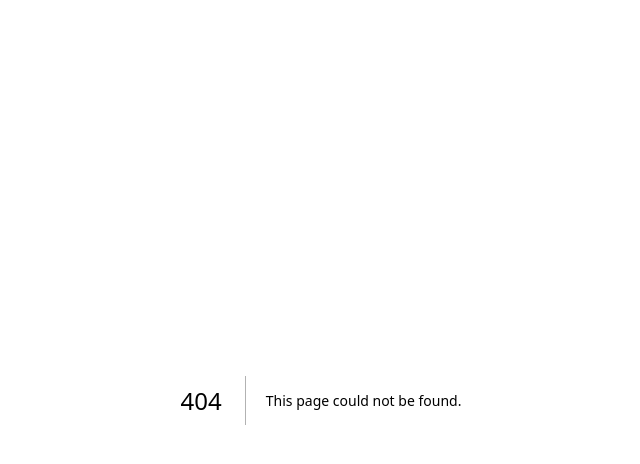
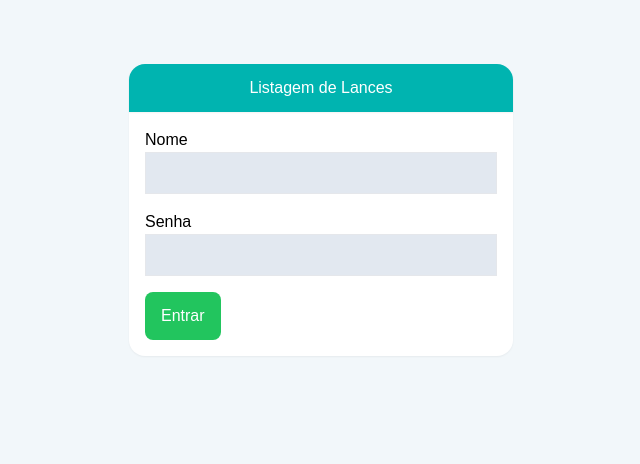
Before and after one commit to leonardoferreira-dev/leonardoferreiradev, a Next.js app: page /admin in a window 1280 px wide. Before the commit this address had no page. Shown: the top 464 px of the page, without its empty margins (319-959 px from the left). Built offline with nearby package versions, Linux system fonts and the light colour scheme.

Commit message:
fix admin

```diff
--- /dev/null
+++ b/app/admin/lances/page.tsx
@@ -0,0 +1,113 @@
+// app/admin/lances.tsx
+"use client";
+
+import { useEffect, useState } from "react";
+import { useRouter } from "next/navigation";
+
+interface Bid {
+  id: number;
+  name: string;
+  contact: string;
+  amount: number;
+  timestamp: string;
+}
+
+export default function LancesPage() {
+  const [bids, setBids] = useState<Bid[]>([]);
+
+  const router = useRouter();
+
+  useEffect(() => {
+    // Verifica se o usuário está autenticado
+    const isLoggedIn = localStorage.getItem("isLoggedIn");
+
+    if (isLoggedIn !== "true") {
+      // Redireciona para a página de administração se não estiver autenticado
+      router.push("/admin");
+      return;
+    }
+
+    // Fetch dos lances se estiver autenticado
+    fetch(`/api/lances`)
+      .then((response) => response.json())
+      .then((data) => {
+        setBids(data.data);
+      })
+      .catch((error) => {
+        console.error("Error fetching bids:", error);
+      });
+  }, [router]);
+
+  function formatPhoneNumber(phone: string): string {
+    // Remove all non-numeric characters
+    const phoneNumber = phone.replace(/\D/g, "");
+    // Format the number for WhatsApp
+    return `https://wa.me/${phoneNumber}`;
+  }
+
+  const isLoggedIn = localStorage.getItem("isLoggedIn");
+
+  return (
+    <div
+      className="flex flex-col items-center p-8 min-h-screen text-black"
+      style={{ background: "#F2F7FA" }}
+    >
+      {isLoggedIn === "true" && (
+        <div className="flex flex-col bg-white rounded-2xl shadow-sm mt-8 w-full max-w-sm">
+          <div
+            className="w-full h-12 justify-center flex items-center rounded-t-2xl shadow-sm"
+            style={{ background: "#00B4B0" }}
+          >
+            <span className="text-base text-white">Listagem de Lances</span>
+          </div>
+          <div className="p-4">
+            {bids && bids?.length > 0 ? (
+              <table className="table-auto">
+                <thead>
+                  <tr className="text-left text-sm uppercase">
+                    <th className="px-2">Nome</th>
+                    <th className="px-2">Contato</th>
+                    <th className="px-2">Valor</th>
+                    <th className="px-2">Data</th>
+                  </tr>
+                </thead>
+                <tbody>
+                  {bids.map((bid) => (
+                    <tr
+                      key={bid.id}
+                      className="text-sm text-left odd:bg-white even:bg-slate-100 hover:bg-gray hover:bg-gray border-t border-solid border-gray-others"
+                    >
+                      <td className="px-2">{bid.name}</td>
+                      <td className="px-2">
+                        {" "}
+                        <a
+                          href={formatPhoneNumber(bid.contact)}
+                          target="_blank"
+                          rel="noopener noreferrer"
+                          className="text-blue-500 hover:underline"
+                        >
+                          {bid.contact}
+                        </a>
+                      </td>
+                      <td className="px-2 font-bold">
+                        {bid.amount.toLocaleString("pt-BR", {
+                          style: "currency",
+                          currency: "BRL",
+                        })}
+                      </td>
+                      <td className="px-2">
+                        {new Date(bid.timestamp).toLocaleString("pt-BR")}
+                      </td>
+                    </tr>
+                  ))}
+                </tbody>
+              </table>
+            ) : (
+              <span>Não foram encontrads lances.</span>
+            )}
+          </div>
+        </div>
+      )}
+    </div>
+  );
+}
--- /dev/null
+++ b/app/admin/page.tsx
@@ -0,0 +1,76 @@
+// app/admin/page.tsx
+"use client";
+
+import { useState } from "react";
+import { useRouter } from "next/navigation";
+
+const LoginPage = () => {
+  const [username, setUsername] = useState("");
+  const [password, setPassword] = useState("");
+  const [error, setError] = useState("");
+  const router = useRouter();
+
+  const handleLogin = (e: React.FormEvent<HTMLFormElement>) => {
+    e.preventDefault();
+
+    // Verifica usuário e senha
+    if (username === "ipbn" && password === "@Ipbn2024#") {
+      // Armazena flag no localStorage para manter sessão
+      localStorage.setItem("isLoggedIn", "true");
+
+      // Redireciona para a página de lances
+      router.push("/admin/lances");
+    } else {
+      setError("Usuário ou senha inválidos!");
+    }
+  };
+
+  return (
+    <div
+      className="flex flex-col items-center p-8 min-h-screen text-black"
+      style={{ background: "#F2F7FA" }}
+    >
+      <div className="flex flex-col bg-white rounded-2xl shadow-sm mt-8 w-full max-w-sm">
+        <div
+          className="w-full h-12 justify-center flex items-center rounded-t-2xl shadow-sm"
+          style={{ background: "#00B4B0" }}
+        >
+          <span className="text-base text-white">Listagem de Lances</span>
+        </div>
+        <div className="p-4">
+          <form onSubmit={handleLogin}>
+            <div className="flex flex-col w-full">
+              <span className="text-black">Nome</span>
+              <input
+                type="text"
+                className={`border p-2 mb-4 w-full text-black bg-slate-200 `}
+                value={username}
+                onChange={(e) => setUsername(e.target.value)}
+                required
+              />
+            </div>
+            <div className="flex flex-col w-full">
+              <span className="text-black">Senha</span>
+              <input
+                type="password"
+                value={password}
+                onChange={(e) => setPassword(e.target.value)}
+                required
+                className={`border p-2 mb-4 w-full text-black bg-slate-200 `}
+              />
+            </div>
+            {error && <p style={{ color: "red" }}>{error}</p>}
+            <button
+              type="submit"
+              className="bg-green-500 text-white px-4 h-12 flex items-center justify-center rounded-lg"
+            >
+              Entrar
+            </button>
+          </form>
+        </div>
+      </div>
+    </div>
+  );
+};
+
+export default LoginPage;
--- /dev/null
+++ b/app/api/lances/route.ts
@@ -0,0 +1,26 @@
+// app/api/lances/list.ts
+import { NextResponse } from "next/server";
+import { PrismaClient } from "@prisma/client";
+
+const prisma = new PrismaClient();
+
+export async function GET(request: Request) {
+  try {
+    // Obter todos os lances ordenados por data mais recente
+    const bids = await prisma.bid.findMany({
+      orderBy: {
+        timestamp: "desc",
+      },
+    });
+
+    return NextResponse.json({
+      data: bids,
+    });
+  } catch (error) {
+    console.error("Error fetching bids:", error);
+    return NextResponse.json(
+      { message: "Failed to fetch bids" },
+      { status: 500 }
+    );
+  }
+}
```
